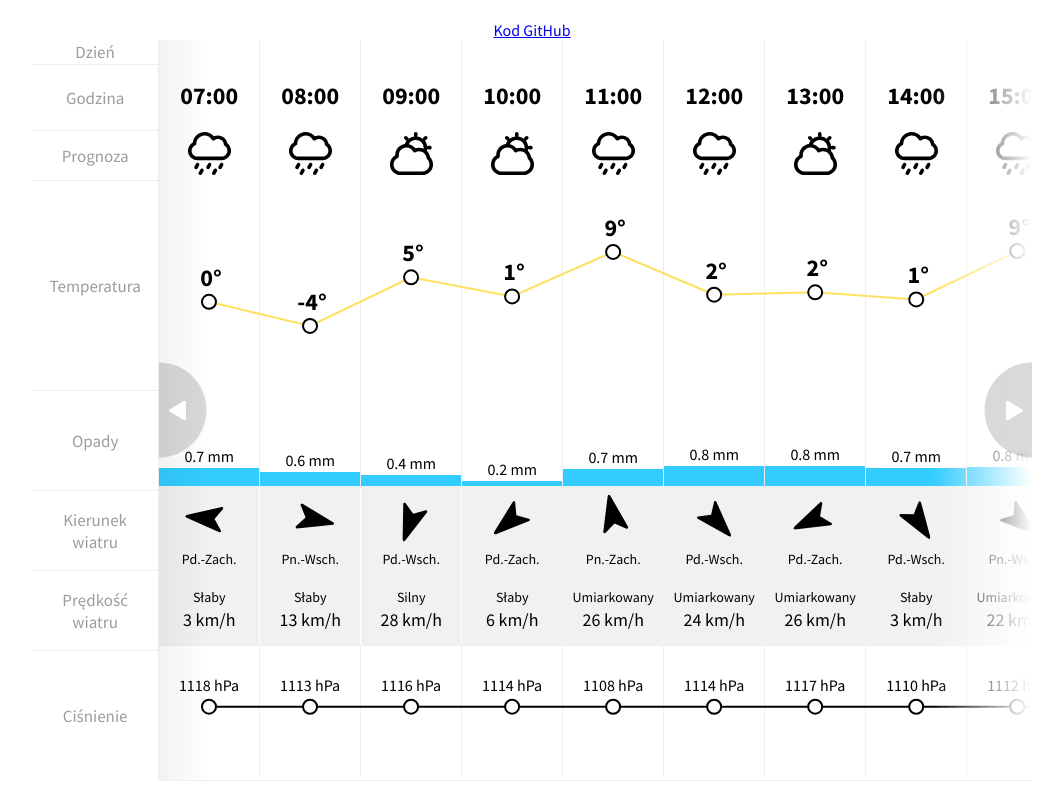
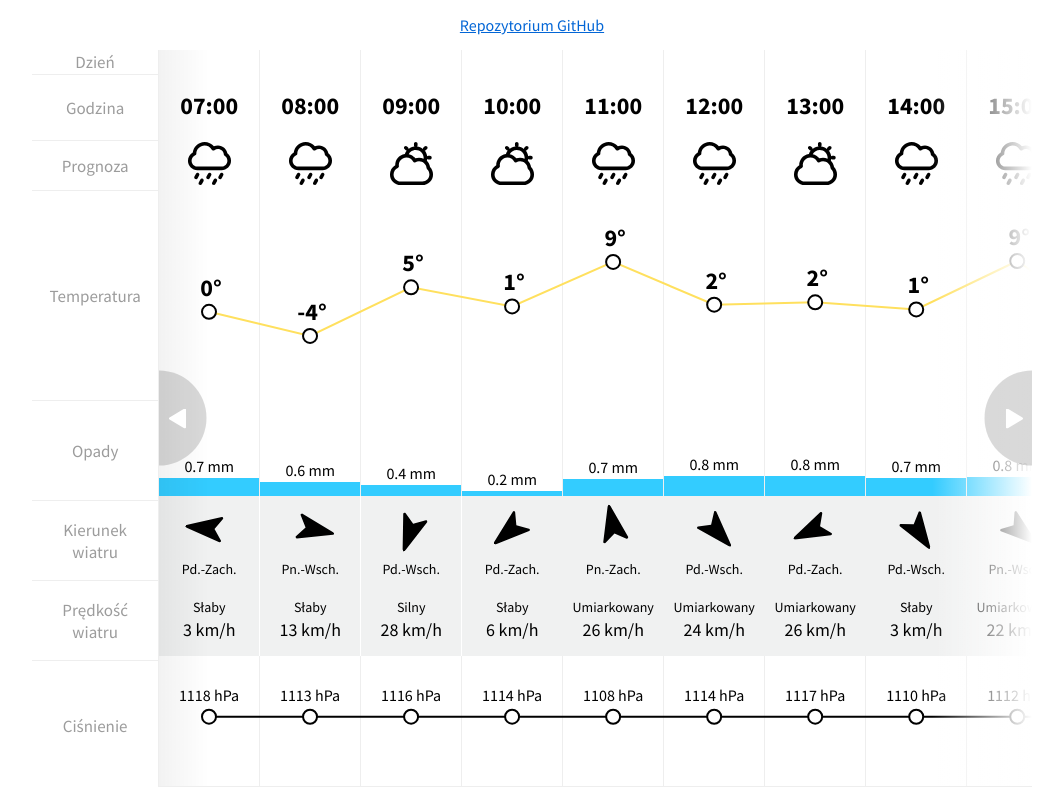
Before and after one commit to adamlewkowicz/weather-widget, a React (Create React App) app: page / in a window 1280 px wide. Shown: the whole page, without its empty margins (108-1171 px from the left). Built offline with nearby package versions, Linux system fonts and the light colour scheme.

Commit message:
update repo url

```diff
--- a/src/App.tsx
+++ b/src/App.tsx
@@ -10,7 +10,7 @@ export const App = () => (
       title="Github repository"
       href="https://github.com/alk831/weather-widget"
     >
-      Kod GitHub
+      Repozytorium GitHub
     </Repository>
     <WeatherWidget
       data={weatherData}
@@ -21,14 +21,13 @@ export const App = () => (
 
 const Container = styled.main`
   display: flex;
+  flex-direction: column;
   align-items: center;
-  justify-content: center;
-  flex-direction: column;
-  height: 100vh;
 `
 
 const Repository = styled.a`
-
+  margin: 15px 0;
+  color: #0366d6;
 `
 
 const GlobalStyle = createGlobalStyle`
```
